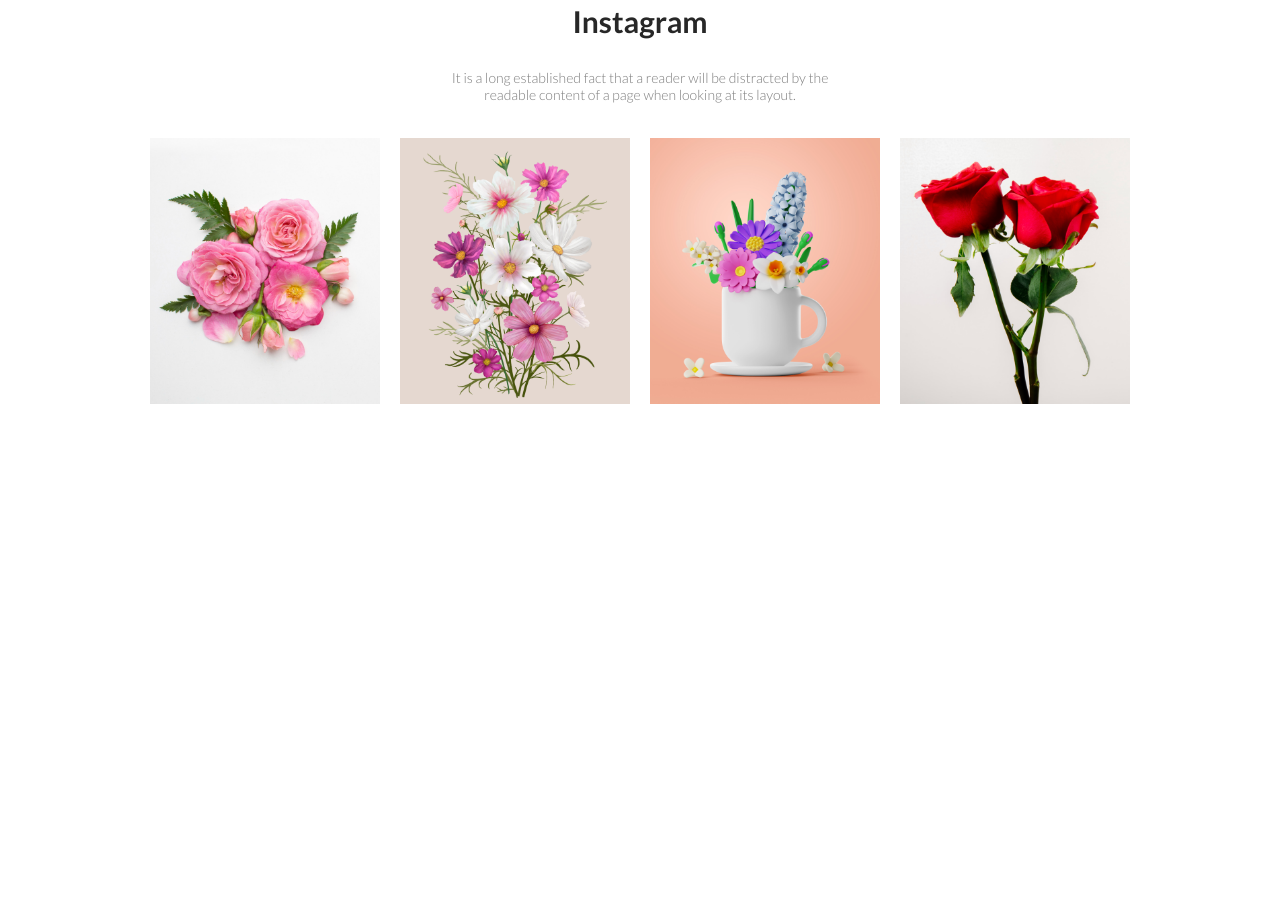
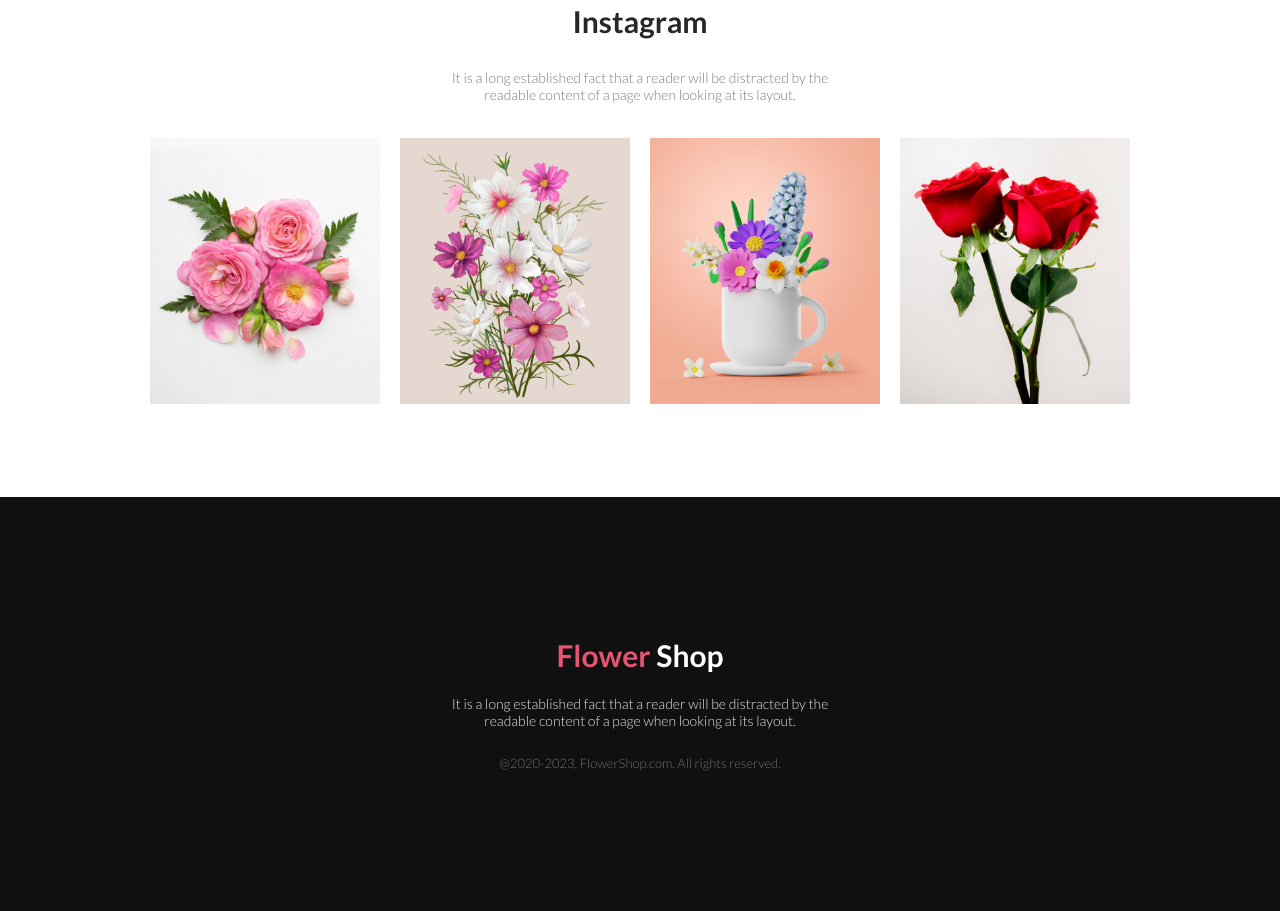
Before and after one commit to Arif1917/flower-responsive, a plain HTML site: page index.html in a window 1280 px wide. Shown: the part 2188-3099 px from the top of the page. Before the commit the page ends 2605 px from the top, so only its background shows below. Drawn offline with Linux system fonts and the light colour scheme.

Commit message:
footer part added

```diff
--- a/index.html
+++ b/index.html
@@ -103,9 +103,28 @@
             </div>
              </section>
 
+             <!-- latest section -->
+
+             <!-- <section id="latest-pic" class="latest">
+               <div class="latest-container">
+                <h2 class="common-subtitle">Get The Latest Deals </h2>
+                <p class="common-paragraph">$30 coupon for first shopping</p>
+                <div>
+                    <input type="email" name="" id="">
+                    <button class="common-button">Subscribe</button>
+                </div>
+               </div>
+             </section> -->
+
+
     </main>
-    <footer>
+    <footer class="footer">
+          <div class="footer-container">
+            <h2 class="common-subtitle footer-sub">Flower <span class="shop">Shop</span></h2>
+            <p class="common-paragraph footer-p">It is a long established fact that a reader will be distracted by the readable content of a page when looking at its layout.</p>
+            <h6 class="footer-h6"> @2020-2023, FlowerShop.com. All rights reserved.</h6>
 
+          </div>
     </footer>
 </body>
 </html>
--- a/styles/style.css
+++ b/styles/style.css
@@ -10,7 +10,7 @@
 }
 /* shared related style */
 
-section{
+section, footer{
     margin-top: 80px;
 }
 
@@ -76,7 +76,7 @@ text-align: left;
 .featured{
     padding: 20px 150px;
 }
-.featured >p, .instagram > p {
+.featured >p, .instagram > p, .latest > p {
       text-align: center;
       width: 390px;
       margin: 0 auto;
@@ -155,6 +155,43 @@ text-align: left;
 .instagram-img img{
     width: 230px;
 }
+/* latest related section style */
+#latest-pic{
+    background: url('../Flower\ Asset/');
+}
+
+/* footer related style */
+
+
+.footer-container{
+    width: 418px;
+    margin: 0 auto;
+    padding: 140px 430px;
+}
+
+.footer{
+    background: rgb(17, 16, 16);
+}
+.footer-h6{
+    color: rgba(255, 255, 255, 0.4);
+font-size: 13px;
+font-weight: 300;
+text-align: center;
+}
+
+.footer-p{
+    color: rgba(255, 255, 255, 0.9);
+font-family: Lato;
+text-align: center;
+margin-top: 22px;
+margin-bottom: 26px;
+}
+.footer-sub{
+    color: #E55473;
+}
+.shop{
+    color: #FFFFFF;
+}
 @media screen and (max-width:576px) {
     .header-container, .flower-container, .hot-deal-container,
      .icon-container, .instagram-img-container{
@@ -162,7 +199,11 @@ text-align: left;
         padding: 12px  12px;
 
     }
-    .header-img img, .icon-container  {
+
+    .footer-container{
+        padding: 5px 5px;
+    }
+    .header-img img, .icon-container{
         width: 330px;
     }
 
@@ -174,8 +215,9 @@ text-align: left;
     .featured{
         padding: 0 0;
     }
-    .instagram-img img{
-        width: 385px;
+
+    .instagram-img img, .footer-container{
+        width: 380px;
     }
 
 }
```
